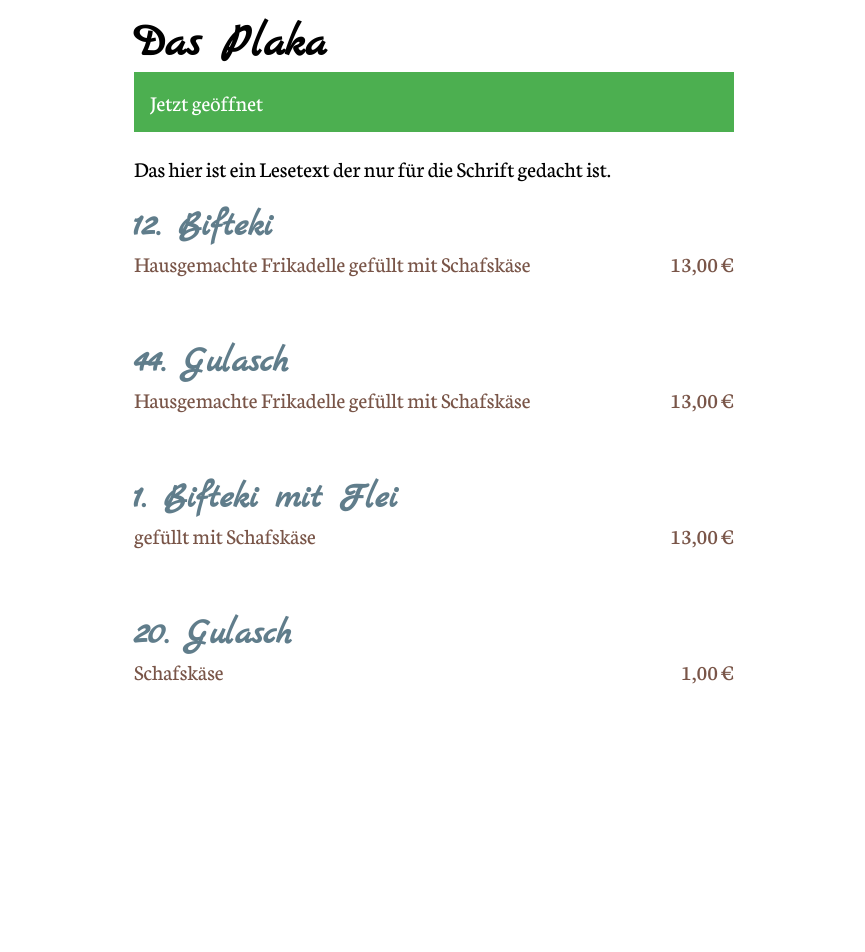
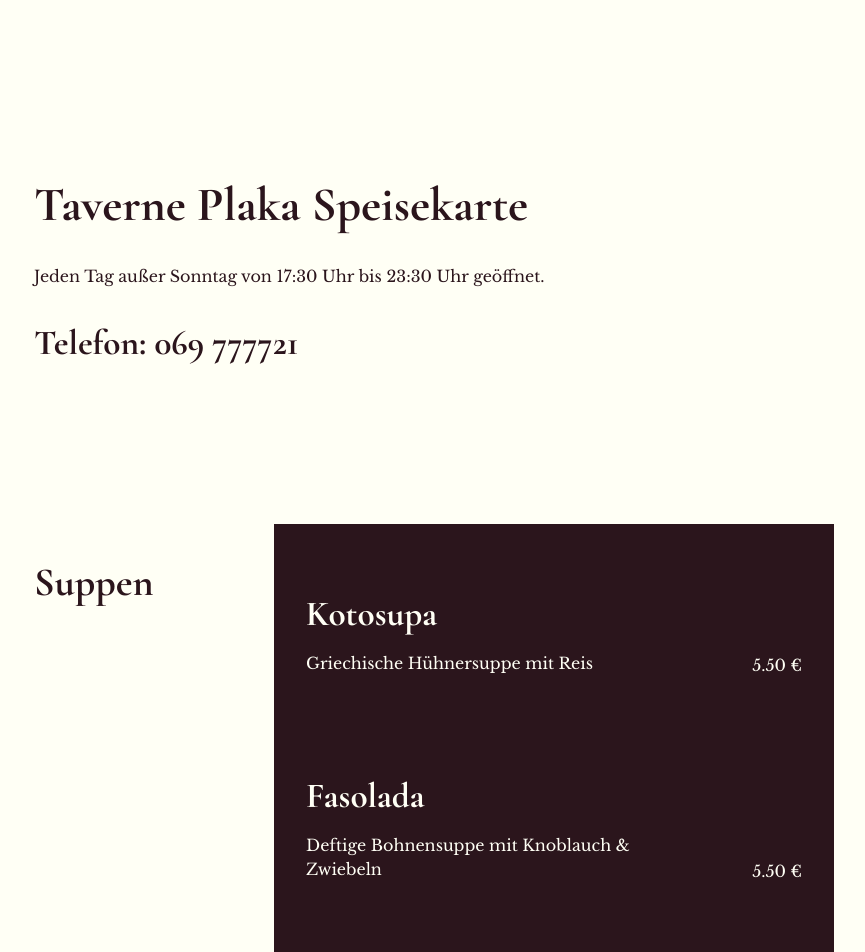
Before and after one commit to fSchaffernicht/dasplaka, a React (Create React App) app: page / in a window 1280 px wide. Shown: the top 952 px of the page, without its empty margins (206-1071 px from the left). Before the commit the page ends 800 px from the top, so only its background shows below. Built offline with nearby package versions, Linux system fonts and the light colour scheme.

Commit message:
Add basic markup and styles

```diff
--- a/src/App.js
+++ b/src/App.js
@@ -1,32 +1,47 @@
 import React from "react"
 
-import { Item, Label } from "./components"
+import { Item } from "./components"
+
+import data from "./data.json"
+
+function sortOrder(a, b) {
+  return a.order - b.order
+}
 
 function App() {
   return (
     <div className="container">
-      <h1>Das Plaka</h1>
-      <Label />
-      <p>Das hier ist ein Lesetext der nur für die Schrift gedacht ist.</p>
-      <Item
-        number="12"
-        headline="Bifteki"
-        text="Hausgemachte Frikadelle gefüllt mit Schafskäse"
-        price="13,00"
-      />
-      <Item
-        number="44"
-        headline="Gulasch"
-        text="Hausgemachte Frikadelle gefüllt mit Schafskäse"
-        price="13,00"
-      />
-      <Item
-        number="1"
-        headline="Bifteki mit Flei"
-        text="gefüllt mit Schafskäse"
-        price="13,00"
-      />
-      <Item number="20" headline="Gulasch" text="Schafskäse" price="1,00" />
+      <div className="intro-container">
+        <h1>Taverne Plaka Speisekarte</h1>
+        <div>Jeden Tag außer Sonntag von 17:30 Uhr bis 23:30 Uhr geöffnet.</div>
+        <h3>Telefon: 069 777721</h3>
+      </div>
+      {data.sort(sortOrder).map((item, index) => (
+        <div className="food-container" key={index}>
+          <div className="food-headline-wrapper">
+            <h2>{item.headline}</h2>
+          </div>
+          <div className="food-items-wrapper">
+            {item.items.map((subItem, subIndex) => (
+              <Item
+                headline={subItem.headline}
+                text={subItem.text}
+                price={subItem.price}
+                info={subItem.info}
+              />
+            ))}
+          </div>
+        </div>
+      ))}
+      {
+        <div className="imprint-container">
+          <h3>Impressum</h3>
+          <small>
+            Inhaber: Konstantinos Conidas | Telefon: 069 777721 | E-Mail:
+            k_conidas@rocketmail.com
+          </small>
+        </div>
+      }
     </div>
   )
 }
--- a/src/components/Item.js
+++ b/src/components/Item.js
@@ -5,15 +5,12 @@ export function Item({ headline, number, text, sub, price }) {
   return (
     <div className="item">
       <div className="item-text-wrapper">
-        <h3 className="item-headline">
-          <span>{number}. </span>
-          {headline}
-        </h3>
+        <h3 className="item-headline">{headline}</h3>
         {text && <div className="item-text">{text}</div>}
         {sub && <sub className="item-sub">{sub}</sub>}
       </div>
       <div>
-        <div className="item-price">{price} €</div>
+        <div className="item-price">{price.toFixed(2)} €</div>
       </div>
     </div>
   )
--- a/src/components/Item.scss
+++ b/src/components/Item.scss
@@ -1,3 +1,5 @@
+@import "../variables.scss";
+
 .item {
   display: flex;
   align-items: flex-end;
@@ -6,14 +8,17 @@
 }
 
 .item-headline {
-  color: #607d8b;
-  font-size: 2.2rem;
+  // color: $dark-red;
+  margin-bottom: 1rem;
 }
 
 .item-text {
-  color: #795548;
+  // color: $dark-red;
+  line-height: 1.5;
 }
 
 .item-price {
-  color: #795548;
+  // color: $dark-red;
+  min-width: 100px;
+  text-align: right;
 }
--- a/src/data.json
+++ b/src/data.json
@@ -1,6 +1,6 @@
 [
   {
-    "order": 1,
+    "order": 5,
     "headline": "Aus der Pfanne, Eintöpfe & Specials",
     "info": null,
     "items": [
@@ -43,7 +43,7 @@
     ]
   },
   {
-    "order": 2,
+    "order": 6,
     "headline": "\"Psaria\" Fisch",
     "info": "Alle unsere Fischgerichte werden mit einem kleinen Salat serviert.",
     "items": [
@@ -128,7 +128,7 @@
     ]
   },
   {
-    "order": 3,
+    "order": 2,
     "headline": "Salate",
     "info": null,
     "items": [
@@ -159,7 +159,7 @@
     ]
   },
   {
-    "order": 4,
+    "order": 1,
     "headline": "Suppen",
     "info": null,
     "items": [
@@ -184,7 +184,7 @@
     ]
   },
   {
-    "order": 5,
+    "order": 4,
     "headline": "\"Skaras\" Vom Grill",
     "info": "Alle unsere Grillgerichte werden mit Tagesbeilagen serviert.",
     "items": [
@@ -239,7 +239,7 @@
     ]
   },
   {
-    "order": 6,
+    "order": 3,
     "headline": "\"Mezes\" Vorspeisen",
     "info": null,
     "items": [
--- a/src/index.scss
+++ b/src/index.scss
@@ -1,13 +1,13 @@
-/* @import url("https://fonts.googleapis.com/css?family=Dancing+Script&display=swap"); */
+@import "./variables.scss";
+@import url("https://fonts.googleapis.com/css?family=Cormorant+Garamond:700|Libre+Baskerville&display=swap");
 
-@import url("https://fonts.googleapis.com/css?family=Cinzel|Marck+Script|Neuton&display=swap");
 body {
   margin: 0;
-  /* font-family: "Dancing Script", cursive; */
-  font-family: "Neuton", serif;
+  font-family: "Libre Baskerville", serif;
   -webkit-font-smoothing: antialiased;
   -moz-osx-font-smoothing: grayscale;
-  font-size: 140%;
+  background: $white;
+  color: $dark-red;
 }
 
 h1,
@@ -15,14 +15,59 @@ h2,
 h3,
 h4,
 h5 {
-  /* font-family: "Cinzel", serif; */
-  font-family: "Marck Script", cursive;
-  margin: 0;
-  padding: 0;
+  font-family: "Cormorant Garamond", serif;
+}
+
+h1 {
+  font-size: 3rem;
+}
+
+h2 {
+  font-size: 2.5rem;
+}
+
+h3 {
+  font-size: 2.2rem;
 }
 
 .container {
   margin: 0 auto;
-  max-width: 600px;
+  max-width: 800px;
   padding: 1rem;
 }
+
+.food-container {
+  display: flex;
+  flex-direction: column;
+  @media only screen and (min-width: 960px) {
+    flex-direction: row;
+  }
+}
+
+.food-headline-wrapper {
+  display: flex;
+  flex: 1 0 30%;
+}
+
+.food-items-wrapper {
+  display: flex;
+  flex-direction: column;
+
+  @media only screen and (min-width: 960px) {
+    background: $dark-red;
+    color: $white;
+    padding: 2rem;
+  }
+}
+
+.imprint-container {
+  display: flex;
+  align-items: flex-end;
+  justify-content: center;
+  flex-direction: column;
+  padding: 3rem 0;
+}
+
+.intro-container {
+  margin: 10rem 0;
+}
--- /dev/null
+++ b/src/variables.scss
@@ -0,0 +1,2 @@
+$dark-red: rgb(43, 21, 28);
+$white: rgb(255, 255, 245);
```
